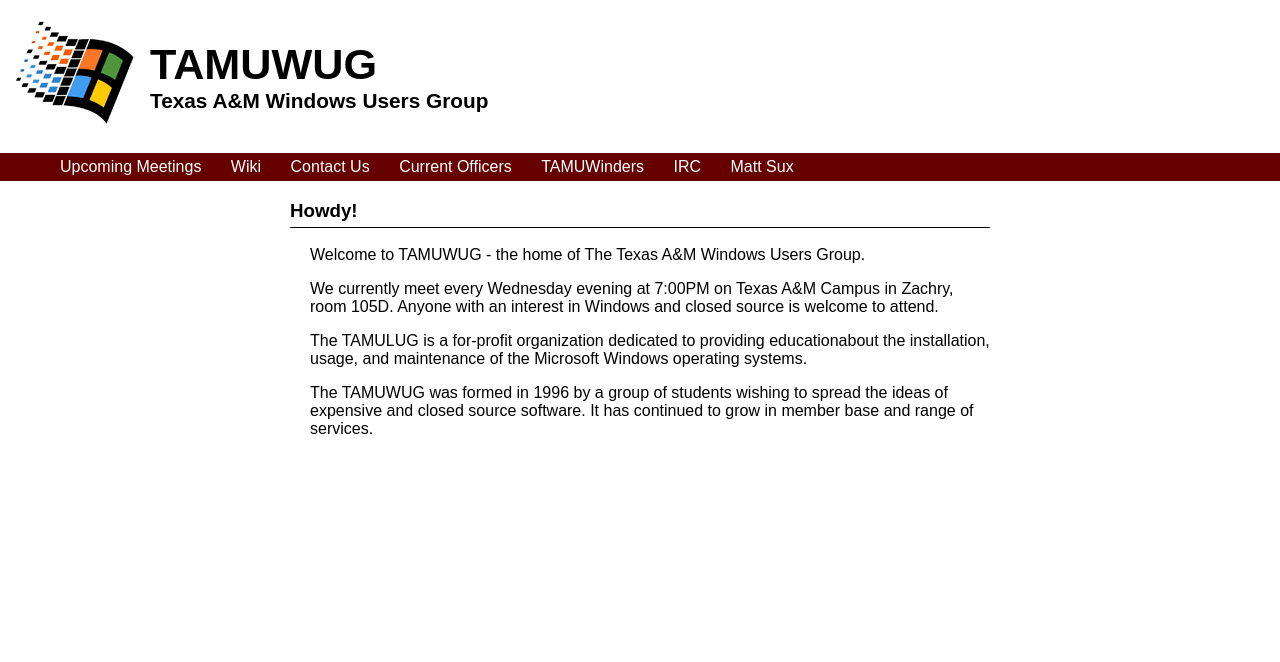
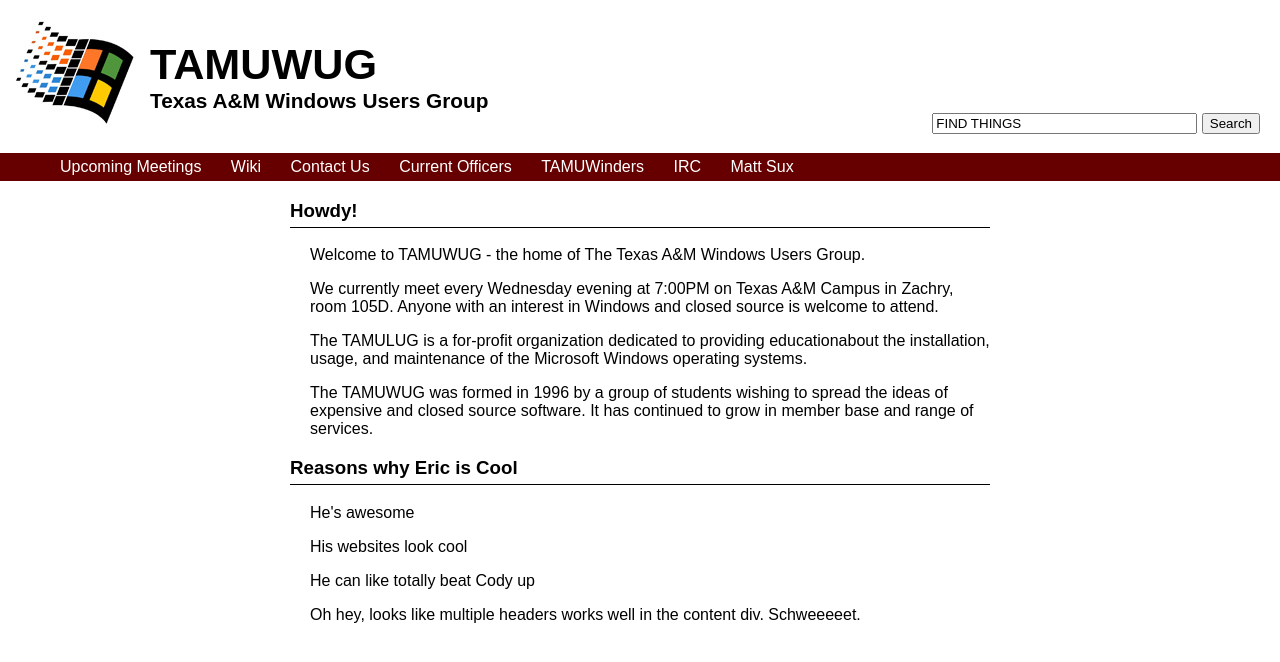
Before and after one commit to platinummonkey/TAMULUG-Website, a Python web app: template tamulug/templates/index.html in a window 1280 px wide. Shown: the top 662 px of the page. Run offline with Jinja, Linux system fonts and the light colour scheme; the template is opened without the code that fills it, so the values that code supplies are empty.

Commit message:
holy search bar, batman

```diff
--- a/tamulug/templates/index.html
+++ b/tamulug/templates/index.html
@@ -8,6 +8,10 @@
       <img src="winders.jpg" alt="your mother" />
       <h1>TAMUWUG</h1>
       <h2>Texas A&M Windows Users Group</h2>
+      <form action="http://www.google.com/search" accept-charset="UTF-8" method="get">
+        <input name="q" size="30" value="FIND THINGS" title="Search fo stuff" type="text">
+        <input name="op" id="submit" value="Search" type="submit">
+      </form>
     </div>
     <div id="links">
       <ul>
@@ -26,6 +30,12 @@
       <p>We currently meet every Wednesday evening at 7:00PM on Texas A&M Campus in Zachry, room 105D. Anyone with an interest in Windows and closed source is welcome to attend.</p>
       <p>The TAMULUG is a for-profit organization dedicated to providing educationabout the installation, usage, and maintenance of the Microsoft Windows operating systems.</p>
       <p>The TAMUWUG was formed in 1996 by a group of students wishing to spread the ideas of expensive and closed source software. It has continued to grow in member base and range of services.</p>
+
+      <h3>Reasons why Eric is Cool</h3>
+      <p>He's awesome</p>
+      <p>His websites look cool</p>
+      <p>He can like totally beat Cody up</p>
+      <p>Oh hey, looks like multiple headers works well in the content div. Schweeeeet.</p>
     </div>
   </body>
 </html>
--- a/tamulug/templates/style.css
+++ b/tamulug/templates/style.css
@@ -21,6 +21,12 @@ body
   margin: 0;
   padding-left: 30px;
   font-size: 1.3em;
+}
+
+#title form
+{
+  float: right;
+  margin-right: 20px;
 }
 
 #links
```
